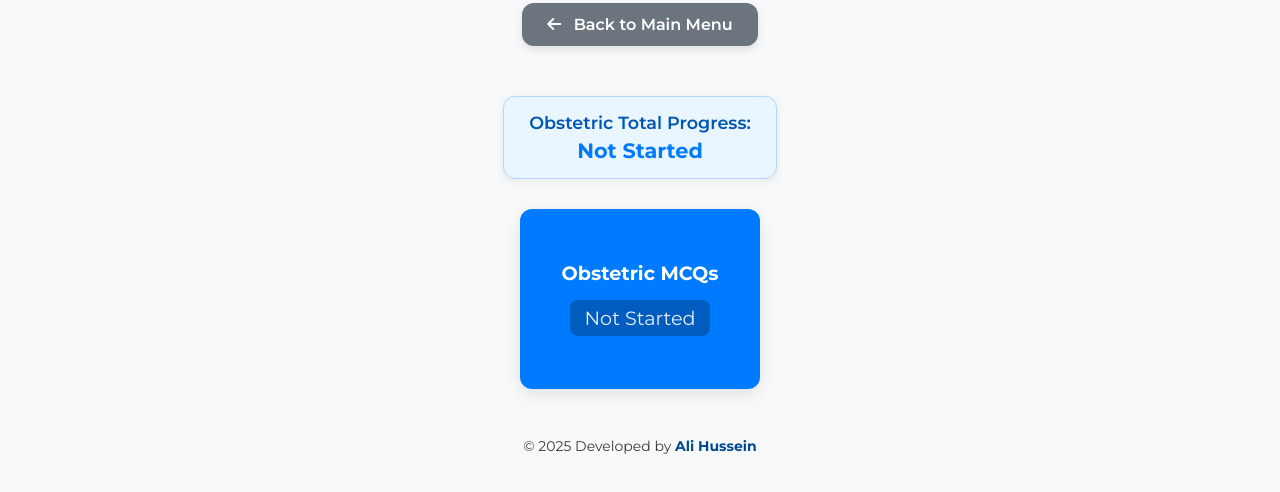
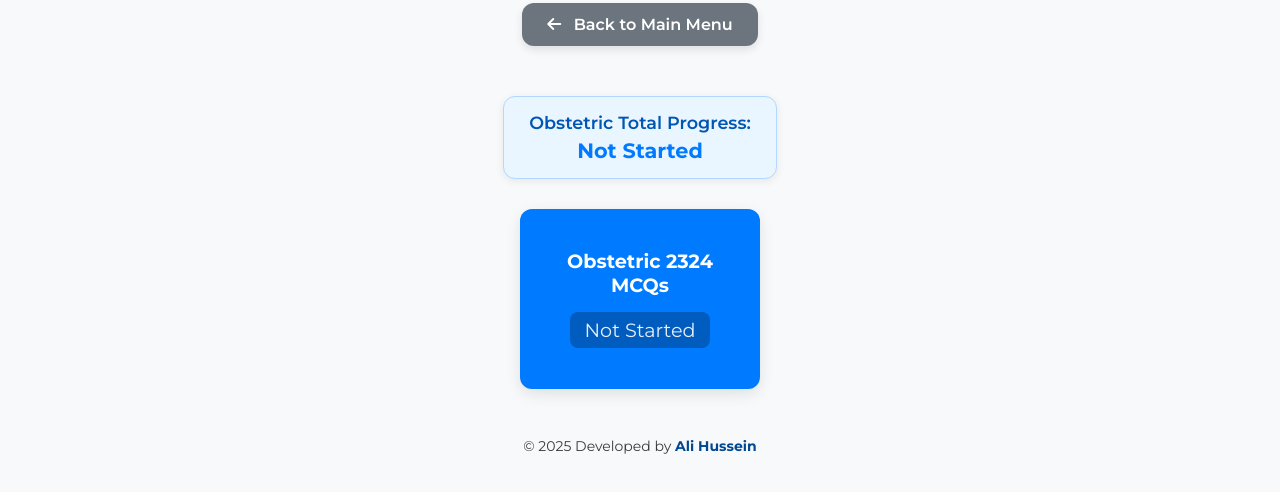
Before and after one commit to Philonoist7/QbankofTUCOM, a plain HTML site: page S4/ob/ob_qbank.html in a window 1280 px wide. Shown: the part 178-670 px from the top of the page. Drawn offline with Linux system fonts and the light colour scheme.

Commit message:
changed 1 commit.

```diff
--- a/S4/ob/ob_qbank.html
+++ b/S4/ob/ob_qbank.html
@@ -42,7 +42,7 @@
         SUBJECTS: [
             // --- EXAMPLE: Linking to a Subject Question Page (Neurosurgery) ---
             {
-                name: 'Obstetric MCQs',          // <--- EDIT THIS: Display name for the subject box
+                name: 'Obstetric 2324 MCQs',          // <--- EDIT THIS: Display name for the subject box
                 link: 'obf2324.html',     // <--- EDIT THIS: Path to the question_page.html for this subject
                 colorClass: 'iob',     // <--- EDIT THIS: Custom CSS class for styling this box (define in <style>)
                 pageId: 'obf2324'         // <--- EDIT THIS: MUST MATCH the PAGE_ID from neurosurgery_page.html
```
